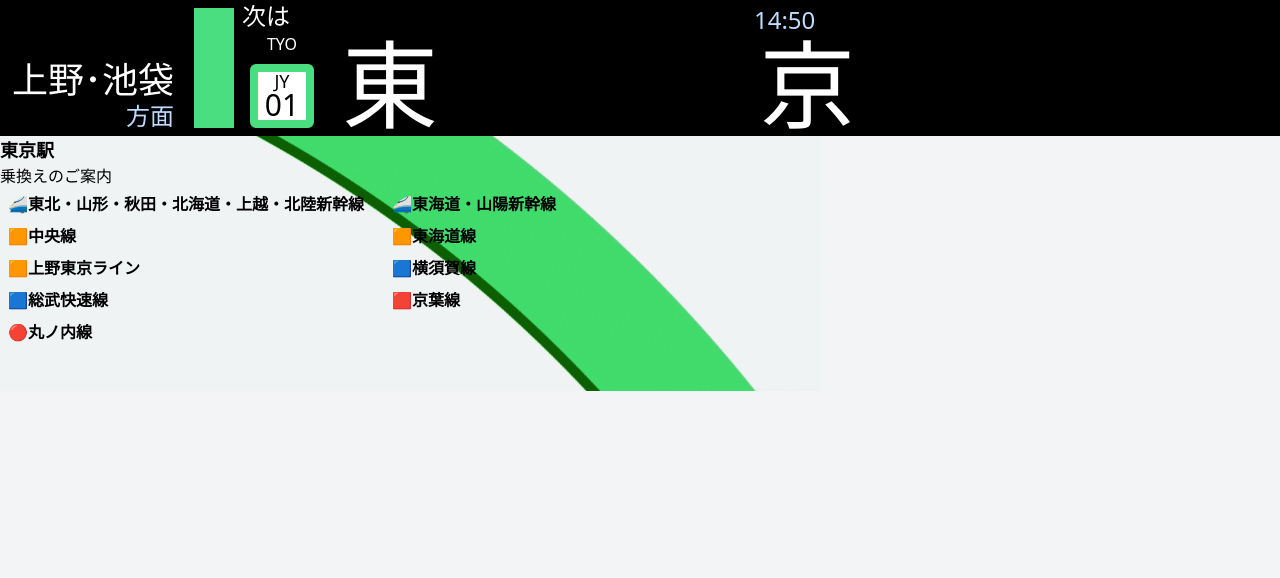
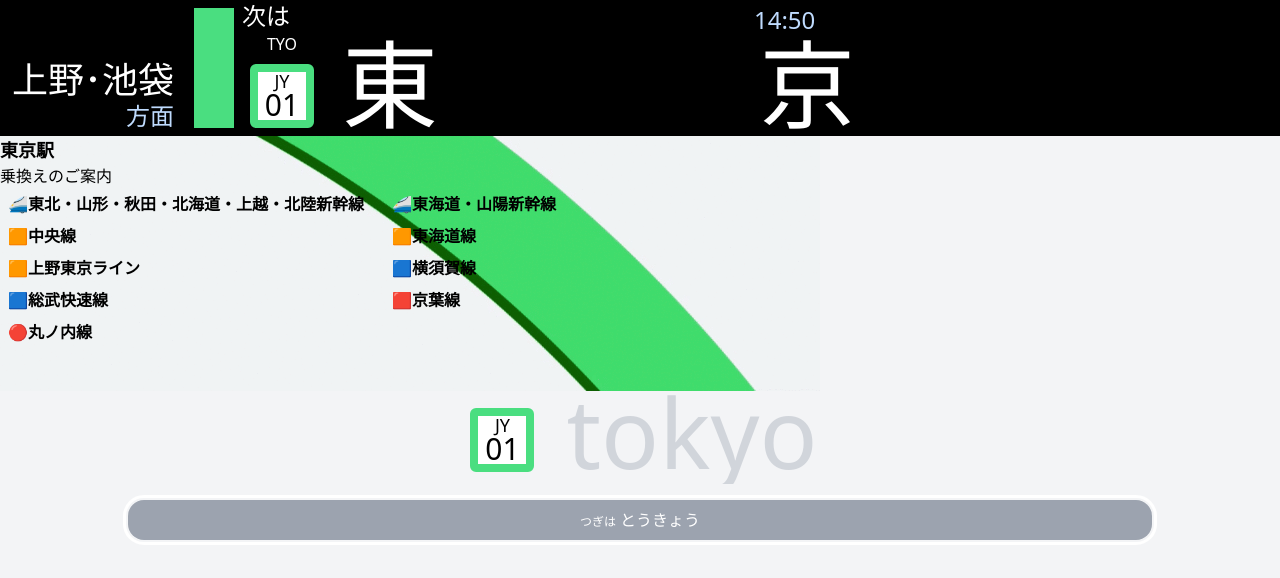
Before and after one commit to itoi10/yamanote-line-typing, a Next.js app: page / in a window 1280 px wide. Shown: the top 578 px of the page. Built offline with nearby package versions, Linux system fonts and the light colour scheme.

Commit message:
タイピング実装 コンポーネント化

```diff
--- a/package.json
+++ b/package.json
@@ -11,6 +11,7 @@
   "dependencies": {
     "next": "12.2.0",
     "react": "18.2.0",
+    "react-device-detect": "^2.2.2",
     "react-dom": "18.2.0"
   },
   "devDependencies": {
--- /dev/null
+++ b/src/components/Container.tsx
@@ -0,0 +1,13 @@
+type Props = {
+  children: React.ReactNode;
+};
+
+const Container: React.FC<Props> = ({ children }) => {
+  return (
+    <div className="flex h-screen justify-center bg-gray-100">
+      <div className="w-full">{children}</div>
+    </div>
+  );
+};
+
+export default Container;
--- /dev/null
+++ b/src/components/Head.tsx
@@ -0,0 +1,11 @@
+import NextHead from "next/head";
+
+const Head: React.FC = () => {
+  return (
+    <NextHead>
+      <title>Typing</title>
+    </NextHead>
+  );
+};
+
+export default Head;
--- /dev/null
+++ b/src/components/InformationDisplay/InformationDisplay.tsx
@@ -0,0 +1,77 @@
+import { Station } from "@/stations";
+import { useEffect, useState } from "react";
+import NumberingIcon from "../NumberingIcon";
+import Clock from "./Clock";
+import Image from "next/image";
+
+type Props = {
+  curStation: Station;
+};
+
+const InformationDisplay: React.FC<Props> = ({ curStation }) => {
+  const [dispName, setDispName] = useState<string[]>([]);
+
+  useEffect(() => {
+    const name = curStation.name;
+    setDispName(name.split(""));
+  }, [curStation.name]);
+
+  return (
+    <>
+      <div className="h-96">
+        <div className="h-100 relative z-10 flex w-full justify-start bg-black text-white">
+          {/* 行先 */}
+          <div className="h-100 flex flex-col justify-end py-1 px-3">
+            <p className="md:text-4xl">{curStation.boundFor}</p>
+            <p className="flex justify-end text-blue-200 md:text-2xl">方面</p>
+          </div>
+          {/* 緑の縦線 */}
+          <div className="my-2 mx-2 w-5 bg-green-400 md:w-10">　</div>
+
+          <div>
+            <p className="md:text-2xl">次は</p>
+            <div className="flex flex-col items-center">
+              <p className="">{curStation.threeLetterCode || "　"}</p>
+              {/* 駅アイコン */}
+              <NumberingIcon number={curStation.id} />
+            </div>
+          </div>
+
+          <div className="item-center flex w-5/12 flex-col items-center justify-center">
+            {/* 時刻 */}
+            <Clock />
+            {/* 駅名 */}
+            <p className="flex w-full justify-between pl-5 text-justify text-3xl md:text-8xl">
+              {dispName.map((chara, i) => (
+                <p key={i}>{chara}</p>
+              ))}
+            </p>
+          </div>
+        </div>
+        <div className="absolute z-10 flex w-full">
+          {/* 乗り換え */}
+          {curStation.transfers && (
+            <div className="w-full">
+              <b className="text-lg">{curStation.name}駅</b>
+              <p>乗換えのご案内</p>
+              <div className="flex flex-row flex-wrap md:w-3/5">
+                {curStation.transfers?.map((transfer, i) => (
+                  <span key={i} className="bold w-1/2 p-1 px-2  font-bold">
+                    {transfer}
+                  </span>
+                ))}
+              </div>
+            </div>
+          )}
+        </div>
+
+        {/* 緑の曲線 */}
+        <div className="w-full">
+          <Image src="/greenline.gif" alt="" width={"820"} height={"255"} />
+        </div>
+      </div>
+    </>
+  );
+};
+
+export default InformationDisplay;
--- /dev/null
+++ b/src/components/NextButton.tsx
@@ -0,0 +1,21 @@
+import { Station } from "@/stations";
+
+type Props = {
+  curStation: Station;
+  moveToNext: () => void;
+};
+
+const NextButton: React.FC<Props> = ({ curStation, moveToNext }) => {
+  return (
+    <div className="absolute flex  h-screen w-full justify-center  bg-gray-100">
+      <button
+        className="m-4 h-10 w-4/5 rounded-2xl bg-gray-400 p-2 text-white outline outline-offset-2 outline-white"
+        onClick={moveToNext}
+      >
+        <span className="text-xs">つぎは</span> {curStation.hiragana}
+      </button>
+    </div>
+  );
+};
+
+export default NextButton;
--- a/src/components/NumberingIcon.tsx
+++ b/src/components/NumberingIcon.tsx
@@ -1,13 +1,18 @@
 type Props = {
-  id: string;
+  number: string;
 };
 
 // 駅ナンバリング
-const NumberingIcon: React.FC<Props> = ({ id }) => {
+const NumberingIcon: React.FC<Props> = ({ number }) => {
   return (
-    <div className="m-2 h-8 w-8  rounded-md border-2 border-solid border-green-400 bg-white text-center md:h-16 md:w-16 md:border-8">
-      <p className="text-xs leading-none text-black md:text-lg md:leading-none">JY</p>
-      <p className="text-sm leading-none text-black md:text-3xl md:leading-none">{id}</p>
+    <div
+      className={
+        "m-2 h-8 w-8  rounded-md border-2 border-solid  bg-white text-center md:h-16 md:w-16 md:border-8 " +
+        "border-green-400"
+      }
+    >
+      <p className="text-xs leading-none text-black md:text-lg md:leading-none">{"JY"}</p>
+      <p className="text-sm leading-none text-black md:text-3xl md:leading-none">{number}</p>
     </div>
   );
 };
--- /dev/null
+++ b/src/components/TypingString.tsx
@@ -0,0 +1,31 @@
+import { Station } from "@/stations";
+import NumberingIcon from "./NumberingIcon";
+
+type Props = {
+  curStation: Station;
+  typingChars: string[];
+  typingIdx: number;
+};
+
+const TypingString: React.FC<Props> = ({ curStation, typingChars, typingIdx }) => {
+  return (
+    <div className="mb-1 flex w-full items-end justify-center  text-3xl md:text-8xl">
+      <NumberingIcon number={curStation.id} />
+      <div className="ml-6 flex">
+        {typingChars.map((char, i) => {
+          let color = "text-gray-300";
+          if (i < typingIdx) {
+            color = "text-gray-800";
+          }
+          return (
+            <p className={color} key={i}>
+              {char}
+            </p>
+          );
+        })}
+      </div>
+    </div>
+  );
+};
+
+export default TypingString;
--- a/src/pages/index.tsx
+++ b/src/pages/index.tsx
@@ -1,101 +1,51 @@
 import type { NextPage } from "next";
-import NextHead from "next/head";
-import { useState } from "react";
-import { stations } from "@/stations";
+import Head from "@/components/Head";
+import { KeyboardEvent, useState } from "react";
+import { Station, stations } from "@/stations";
 import { useEffect } from "react";
-import NumberingIcon from "@/components/NumberingIcon";
-import Clock from "@/components/Clock";
-import Image from "next/image";
+import InformationDisplay from "@/components/InformationDisplay/InformationDisplay";
+import NextButton from "@/components/NextButton";
+import Container from "@/components/Container";
+import TypingString from "@/components/TypingString";
 
 const Home: NextPage = () => {
-  const [currentNum, setCurrentNum] = useState<number>(0);
-  const [dispName, setDispName] = useState<string[]>([]);
+  const [curStation, setCurStation] = useState<Station>(stations[0]);
+  const [typingChars, setTypingeChars] = useState<string[]>([]);
+  const [typingIdx, setTypingIdx] = useState<number>(0);
 
-  const click = () => {
-    let index = currentNum + 1;
-    if (index >= stations.length) {
-      index = 0;
-    }
-    setCurrentNum(index);
+  useEffect(() => {
+    const romaji = curStation.romaji;
+    setTypingeChars(romaji.split(""));
+  }, [curStation]);
+
+  const moveToNext = () => {
+    let nextIdx = stations.indexOf(curStation) + 1;
+    if (nextIdx >= stations.length) nextIdx = 0;
+    setCurStation(stations[nextIdx]);
   };
 
-  useEffect(() => {
-    const name = stations[currentNum].name;
-    setDispName(name.split(""));
-  }, [currentNum]);
+  const keyPress = (e: KeyboardEvent<HTMLDivElement>) => {
+    const c = typingChars[typingIdx];
+    if (e.key === c) {
+      if (typingIdx === typingChars.length - 1) {
+        moveToNext();
+        setTypingIdx(0);
+      } else {
+        setTypingIdx(typingIdx + 1);
+      }
+    }
+  };
 
   return (
     <>
-      <NextHead>
-        <title>Typing</title>
-      </NextHead>
-
-      <div className="flex h-screen justify-center bg-gray-100">
-        <div className="w-full">
-          <div className="h-96">
-            <div className="h-100 relative z-10 flex w-full justify-start bg-black text-white">
-              {/* 行先 */}
-              <div className="h-100 flex flex-col justify-end py-1 px-3">
-                <p className="md:text-4xl">{stations[currentNum].boundFor}</p>
-                <p className="flex justify-end text-blue-200 md:text-2xl">方面</p>
-              </div>
-
-              {/* 縦線 */}
-              <div className="my-2 mx-2 w-5 bg-green-400 md:w-10">　</div>
-              {/* 駅アイコン */}
-              <div>
-                <p className="md:text-2xl">次は</p>
-                <div className="flex flex-col items-center">
-                  <p className="">{stations[currentNum].ryaku || "　"}</p>
-                  <NumberingIcon id={stations[currentNum].id} />
-                </div>
-              </div>
-
-              <div className="item-center flex w-5/12 flex-col items-center justify-center">
-                {/* 時刻 */}
-                <Clock />
-                {/* 駅名 */}
-                <p className="flex w-full justify-between pl-5 text-justify text-3xl md:text-8xl">
-                  {dispName.map((chara, i) => (
-                    <p key={i}>{chara}</p>
-                  ))}
-                </p>
-              </div>
-            </div>
-            <div className="absolute z-10 flex w-full">
-              {/* 乗り換え */}
-              {stations[currentNum].transfers && (
-                <div className="w-full">
-                  <b className="text-lg">{stations[currentNum].name}駅</b>
-                  <p>乗換えのご案内</p>
-                  <div className="flex flex-row flex-wrap md:w-3/5">
-                    {stations[currentNum].transfers?.map((transfer, i) => (
-                      <span key={i} className="bold w-1/2 p-1 px-2  font-bold">
-                        {transfer}
-                      </span>
-                    ))}
-                  </div>
-                </div>
-              )}
-            </div>
-
-            {/* 緑の曲線 */}
-            <div className="w-full">
-              <Image src="/greenline.gif" alt="greenline" width={"820"} height={"255"} />
-            </div>
-          </div>
-
-          {/* スマホ用ボタン */}
-          <div className="visible absolute flex  h-screen w-full justify-center border bg-gray-100 md:invisible">
-            <button
-              className="m-4 h-10 w-4/5 rounded-2xl bg-gray-400 p-2 text-white outline outline-offset-2 outline-white"
-              onClick={click}
-            >
-              <span className="text-xs">つぎは</span> {stations[currentNum].hiragana}
-            </button>
-          </div>
+      <Head />
+      <Container>
+        <div onKeyPress={(e) => keyPress(e)} tabIndex={0} className="h-screen">
+          <InformationDisplay curStation={curStation} />
+          <TypingString curStation={curStation} typingChars={typingChars} typingIdx={typingIdx} />
+          <NextButton curStation={curStation} moveToNext={moveToNext} />
         </div>
-      </div>
+      </Container>
     </>
   );
 };
--- a/src/stations.ts
+++ b/src/stations.ts
@@ -2,7 +2,7 @@ export type Station = {
   id: string;
   name: string;
   hiragana: string;
-  ryaku?: string;
+  threeLetterCode?: string;
   romaji: string;
   transfers?: string[];
   boundFor: string;
@@ -13,7 +13,7 @@ export const stations: Station[] = [
     id: "01",
     name: "東京",
     hiragana: "とうきょう",
-    ryaku: "TYO",
+    threeLetterCode: "TYO",
     romaji: "tokyo",
     transfers: [
       "🚄東北・山形・秋田・北海道・上越・北陸新幹線",
@@ -32,7 +32,7 @@ export const stations: Station[] = [
     id: "02",
     name: "神田",
     hiragana: "かんだ",
-    ryaku: "KND",
+    threeLetterCode: "KND",
     romaji: "kanda",
     transfers: ["🟧中央線", "🟠銀座線"],
     boundFor: "上野･池袋",
@@ -41,7 +41,7 @@ export const stations: Station[] = [
     id: "03",
     name: "秋葉原",
     hiragana: "あきはばら",
-    ryaku: "AKB",
+    threeLetterCode: "AKB",
     romaji: "akihabara",
     transfers: ["🟨総武線各駅停車", "⬛️つくばエクスプレス線", "⚪️日比谷線"],
     boundFor: "上野･池袋",
@@ -58,7 +58,7 @@ export const stations: Station[] = [
     id: "05",
     name: "上野",
     hiragana: "うえの",
-    ryaku: "UEN",
+    threeLetterCode: "UEN",
     romaji: "ueno",
     transfers: [
       "🚄東北・山形・秋田・北海道・上越・北陸新幹線",
@@ -82,7 +82,7 @@ export const stations: Station[] = [
     id: "07",
     name: "日暮里",
     hiragana: "にっぽり",
-    ryaku: "NPR",
+    threeLetterCode: "NPR",
     romaji: "nippori",
     transfers: ["🟩常磐線", "⬛️京成線", "⬛️日暮里・舎人ライナー"],
     boundFor: "池袋･新宿",
@@ -131,7 +131,7 @@ export const stations: Station[] = [
     id: "13",
     name: "池袋",
     hiragana: "いけぶくろ",
-    ryaku: "IKB",
+    threeLetterCode: "IKB",
     romaji: "ikebukuro",
     transfers: [
       "🟥湘南新宿ライン",
@@ -170,7 +170,7 @@ export const stations: Station[] = [
     id: "17",
     name: "新宿",
     hiragana: "しんじゅく",
-    ryaku: "SJK",
+    threeLetterCode: "SJK",
     romaji: "shinjuku",
     transfers: [
       "🟧中央線",
@@ -205,7 +205,7 @@ export const stations: Station[] = [
     id: "20",
     name: "渋谷",
     hiragana: "しぶや",
-    ryaku: "SBY",
+    threeLetterCode: "SBY",
     romaji: "shibuya",
     transfers: [
       "🟥湘南新宿ライン",
@@ -223,7 +223,7 @@ export const stations: Station[] = [
     id: "21",
     name: "恵比寿",
     hiragana: "えびす",
-    ryaku: "EBS",
+    threeLetterCode: "EBS",
     romaji: "ebisu",
     transfers: ["🟥湘南新宿ライン", "⚪️日比谷線"],
     boundFor: "品川･東京",
@@ -248,7 +248,7 @@ export const stations: Station[] = [
     id: "24",
     name: "大崎",
     hiragana: "おおさき",
-    ryaku: "OSK",
+    threeLetterCode: "OSK",
     romaji: "osaki",
     transfers: ["🟥湘南新宿ライン", "⬛️相鉄線直通", "🔵りんかい線"],
     boundFor: "品川･東京",
@@ -257,13 +257,13 @@ export const stations: Station[] = [
     id: "25",
     name: "品川",
     hiragana: "しながわ",
-    ryaku: "SGW",
+    threeLetterCode: "SGW",
     romaji: "shinagawa",
     transfers: [
       "🚄東海道・山陽新幹線",
       "🟦京浜東北線(大井町・蒲田方面)",
       "🟧東海道線",
-      "上野東京ライン",
+      "🟧上野東京ライン",
       "🟦横須賀線",
       "⬛️京急線",
     ],
@@ -288,7 +288,7 @@ export const stations: Station[] = [
     id: "28",
     name: "浜松町",
     hiragana: "はままつちょう",
-    ryaku: "HMC",
+    threeLetterCode: "HMC",
     romaji: "hamamatsucho",
     transfers: ["🟦東京モノレール羽田空港線", "🟣都営大江戸線"],
     boundFor: "東京･上野",
@@ -297,7 +297,7 @@ export const stations: Station[] = [
     id: "29",
     name: "新橋",
     hiragana: "しんばし",
-    ryaku: "SMB",
+    threeLetterCode: "SMB",
     romaji: "shimbashi",
     transfers: ["🟠銀座線", "🟣都営浅草線", "⬛️ゆりかもめ"],
     boundFor: "東京･上野",
```
Also changed, not shown: src/components/InformationDisplay/Clock.tsx (renamed from src/components/Clock.tsx), 1 other file (tests, documents, lock files or other folders).
